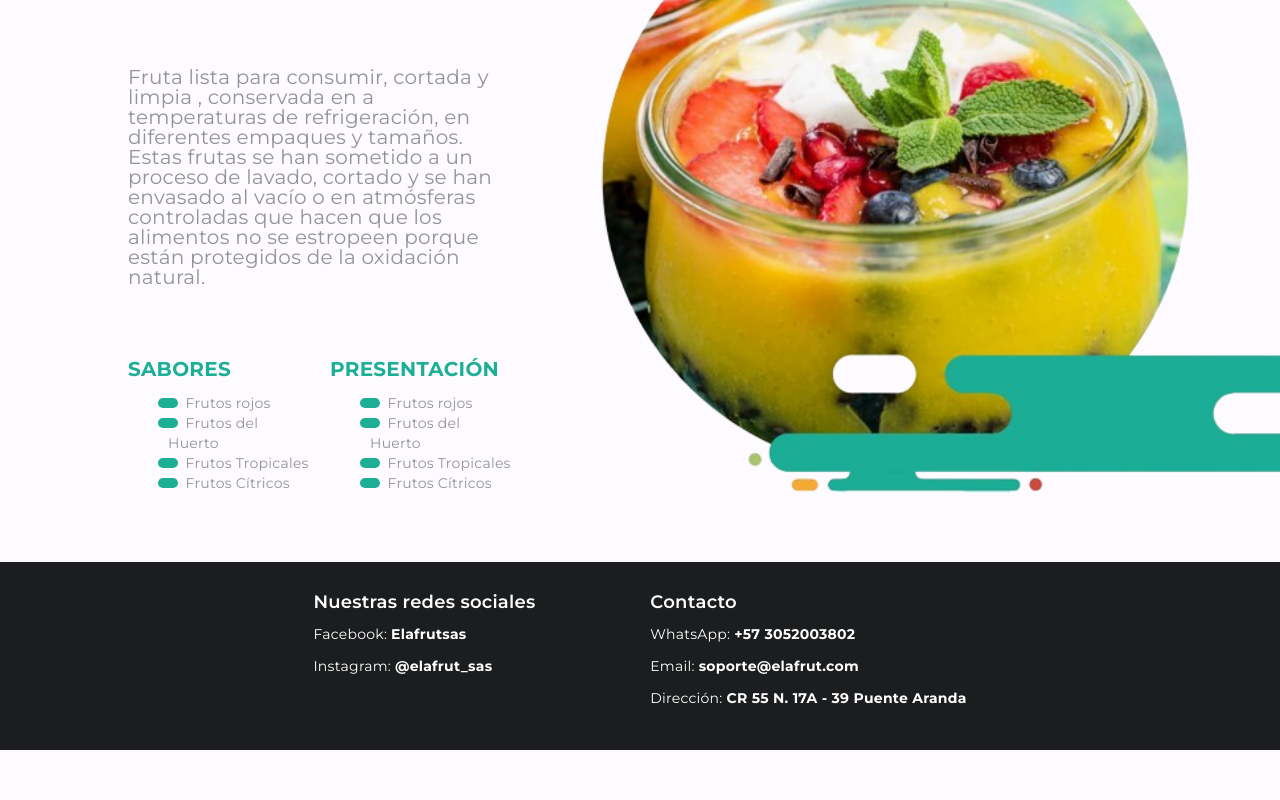
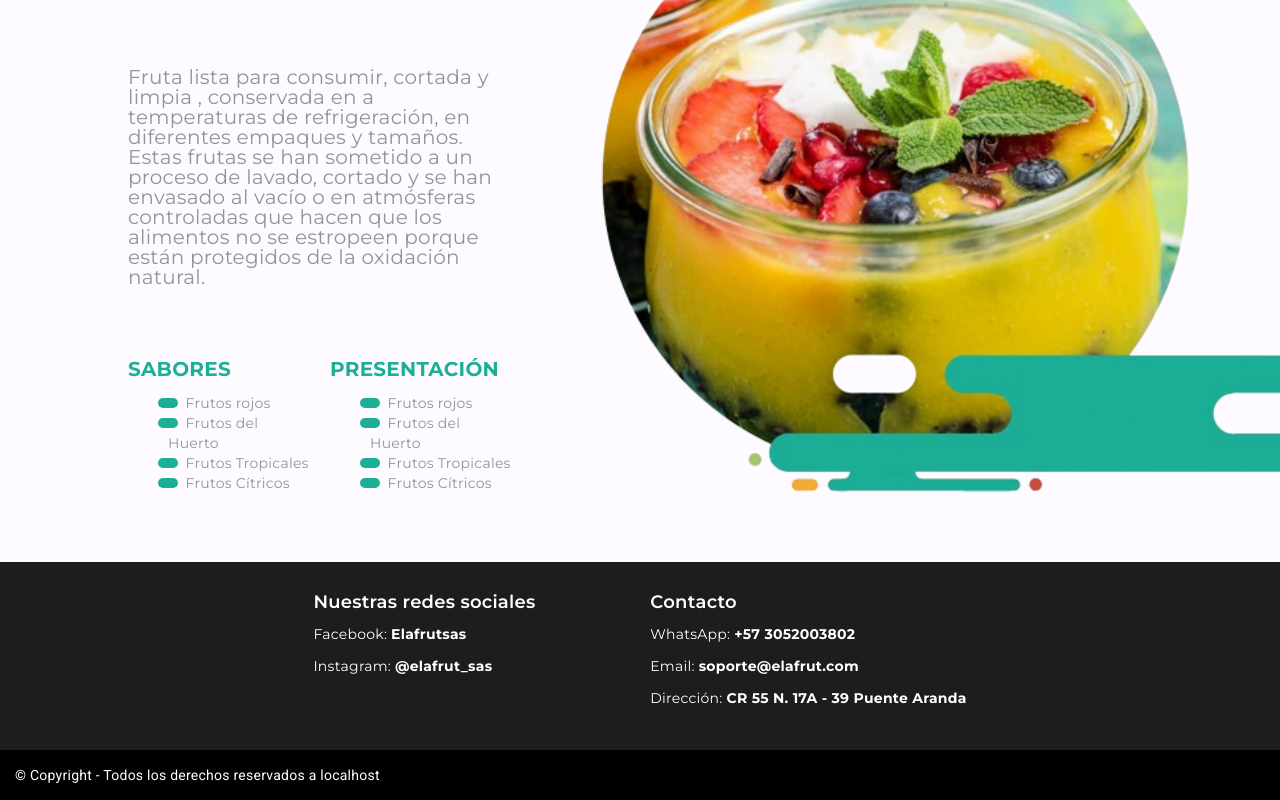
Before and after one commit to stivengm/helafrut_web, an Angular app: page / in a window 1280 px wide. Shown: the part 2281-3081 px from the top of the page. Before the commit the page ends 3031 px from the top, so only its background shows below. Built offline with nearby package versions, Linux system fonts and the light colour scheme.

Commit message:
FIX - Ajuste de copyRight.

```diff
--- a/src/app/components/layout/footer/footer.component.html
+++ b/src/app/components/layout/footer/footer.component.html
@@ -15,3 +15,6 @@
         </div>
     </div>
 </footer>
+<div class="copyright">
+    <p>© Copyright - Todos los derechos reservados a {{ dominio }}</p>
+</div>
--- a/src/app/components/layout/footer/footer.component.scss
+++ b/src/app/components/layout/footer/footer.component.scss
@@ -22,3 +22,11 @@ footer {
         }
     }
 }
+.copyright {
+    background-color: var(--mat-black-color);
+    color: var(--mat-white-color);
+    padding: 15px;
+    p {
+        margin: 0;
+    }
+}
--- a/src/app/components/layout/footer/footer.component.ts
+++ b/src/app/components/layout/footer/footer.component.ts
@@ -7,4 +7,10 @@ import { Component } from '@angular/core';
 })
 export class FooterComponent {
 
+  dominio = "";
+
+  ngOnInit() {
+    this.dominio = window.location.host;
+  }
+
 }
```
